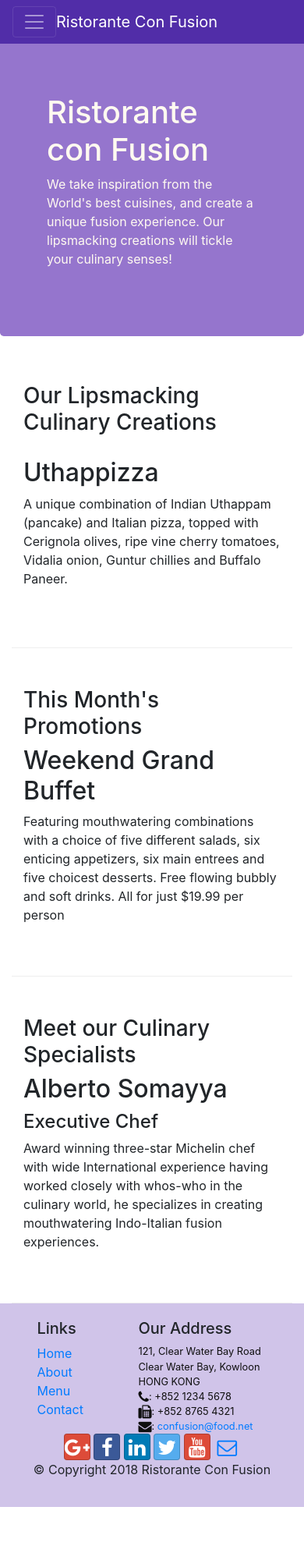
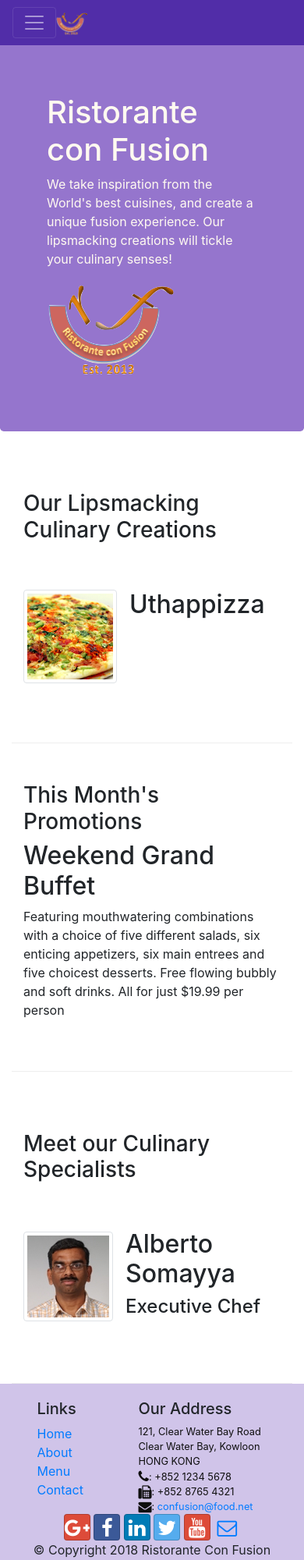
Before and after one commit to Lebin25/exercise5, a website: page index.html in a window 390 px wide. Shown: the top 2000 px of the page at 78% size. Before the commit the page ends 1932 px from the top, so only its background shows below. Drawn offline with nearby package versions, Linux system fonts and the light colour scheme.

Commit message:
Images and Media

```diff
--- a/index.html
+++ b/index.html
@@ -20,15 +20,17 @@
             <button class="navbar-toggler" type="button" data-toggle="collapse" data-target="#Navbar">
                 <span class="navbar-toggler-icon"></span>
             </button>
-            <a class="navbar-brand mr-auto" href="#">Ristorante Con Fusion</a>
+            <a class="navbar-brand mr-auto" href="#"><img src="img/logo.png" height="30" width="41"></a>
             <div class="collapse navbar-collapse" id="Navbar">
                 <ul class="navbar-nav mr-auto">
                     <li class="nav-item active"><a class="nav-link" href="#"><span class="fa fa-home"></span>Home</a>
                     </li>
-                    <li class="nav-item"><a class="nav-link" href="./aboutus.html"><span class="fa fa-info"></span>About</a></li>
+                    <li class="nav-item"><a class="nav-link" href="./aboutus.html"><span
+                                class="fa fa-info"></span>About</a></li>
                     <li class="nav-item"><a class="nav-link" href="#"><span class="fa fa-list fa-lg"></span>Menu</a>
                     </li>
-                    <li class="nav-item"><a class="nav-link" href="./contactus.html"><span class="fa fa-address-card fa-lg"></span>Contact</a></li>
+                    <li class="nav-item"><a class="nav-link" href="./contactus.html"><span
+                                class="fa fa-address-card fa-lg"></span>Contact</a></li>
                 </ul>
             </div>
         </div>
@@ -39,9 +41,11 @@
             <div class="row row-header">
                 <div class="col-12 col-sm-6">
                     <h1>Ristorante con Fusion</h1>
-                    <p>We take inspiration from the World's best cuisines, and create a unique fusion experience. Our lipsmacking creations will tickle your culinary senses!</p>
+                    <p>We take inspiration from the World's best cuisines, and create a unique fusion experience. Our
+                        lipsmacking creations will tickle your culinary senses!</p>
                 </div>
-                <div class="col-12 col-sm">
+                <div class="col-12 col-sm align-self-center">
+                    <img src="img/logo.png" class="img-fluid">
                 </div>
             </div>
         </div>
@@ -53,8 +57,14 @@
                 <h3>Our Lipsmacking Culinary Creations</h3>
             </div>
             <div class="col col-sm order-sm-first col-md">
-                <h2>Uthappizza</h2>
-                <p>A unique combination of Indian Uthappam (pancake) and Italian pizza, topped with Cerignola olives, ripe vine cherry tomatoes, Vidalia onion, Guntur chillies and Buffalo Paneer.</p>
+                <div class="media">
+                    <img class="d-flex mr-3 img-thumbnail align-self-center" src="img/uthappizza.png" alt="Uthappizza">
+                    <div class="media-body">
+                        <h2 class="mt-0">Uthappizza</h2>
+                        <p class="d-none d-sm-block">A unique combination of Indian Uthappam (pancake) and
+                        Italian pizza, topped with Cerignola olives, ripe vine cherry tomatoes, Vidalia onion, Guntur chillies and Buffalo Paneer.</p>
+                    </div>
+                </div>
             </div>
         </div>
 
@@ -65,7 +75,9 @@
             </div>
             <div class="col col-sm col-md">
                 <h2>Weekend Grand Buffet</h2>
-                <p>Featuring mouthwatering combinations with a choice of five different salads, six enticing appetizers, six main entrees and five choicest desserts. Free flowing bubbly and soft drinks. All for just $19.99 per person </p>
+                <p>Featuring mouthwatering combinations with a choice of five different salads, six enticing appetizers,
+                    six main entrees and five choicest desserts. Free flowing bubbly and soft drinks. All for just
+                    $19.99 per person </p>
             </div>
         </div>
 
@@ -74,9 +86,15 @@
                 <h3>Meet our Culinary Specialists</h3>
             </div>
             <div class="col col-sm order-sm-first col-md">
-                <h2>Alberto Somayya</h2>
-                <h4>Executive Chef</h4>
-                <p>Award winning three-star Michelin chef with wide International experience having worked closely with whos-who in the culinary world, he specializes in creating mouthwatering Indo-Italian fusion experiences. </p>
+                <div class="media">
+                    <img class="d-flex mr-3 img-thumbnail align-self-center" src="img/alberto.png" alt="Alberto Somayya">
+                    <div class="media-body">
+                        <h2 class="mt-0">Alberto Somayya</h2>
+                        <h4>Executive Chef</h4>
+                        <p class="d-none d-sm-block">Award winning three-star Michelin chef with wide
+                        International experience having worked closely with whos-who in the culinary world, he specializes in creating mouthwatering Indo-Italian fusion experiences. </p>
+                    </div>
+                </div>
             </div>
         </div>
     </div>
```
Also changed, not shown: img/alberto.png (added), img/buffet.png (added), img/logo.png (added), img/uthappizza.png (added), 1 other file.
